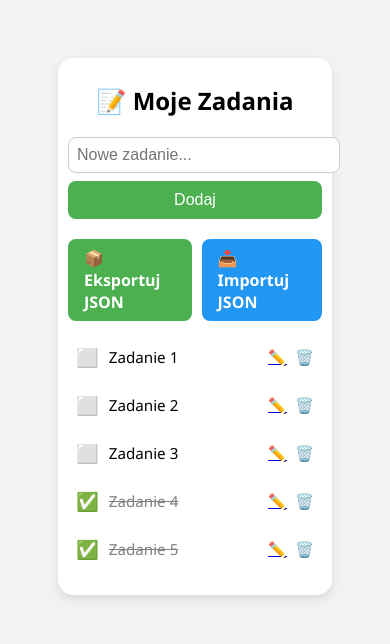
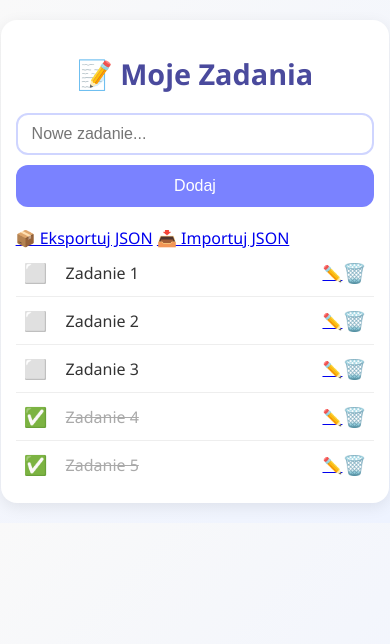
Before and after one commit to phxphoenix/flask-todo, a Flask app: page / in a window 390 px wide. Shown: the top 644 px of the page. Run offline with Flask 3, Linux system fonts and the light colour scheme; data comes from the database, SQL or seed files in the repository.

Commit message:
Refactor CSS for improved styling and responsiveness
Updated styles for body, container, form elements, and task list. Improved responsiveness and visual aesthetics.

```diff
--- a/static/style.css
+++ b/static/style.css
@@ -1,222 +1,137 @@
+/* 🌸 Ogólny styl — pastelowy i minimalistyczny */
 body {
-    font-family: 'Segoe UI', sans-serif;
-    background: #f2f2f2;
-    display: flex;
-    justify-content: center;
-    padding: 50px;
+    font-family: 'Segoe UI', Roboto, sans-serif;
+    background: linear-gradient(135deg, #f9f9f9, #eef3ff);
+    color: #333;
+    margin: 0;
+    padding: 0;
 }
 
+/* 📱 Główne okno aplikacji */
 .container {
+    max-width: 480px;
+    margin: 40px auto;
     background: white;
-    border-radius: 15px;
-    padding: 30px;
-    width: 400px;
-    box-shadow: 0 4px 10px rgba(0,0,0,0.1);
+    border-radius: 16px;
+    box-shadow: 0 4px 15px rgba(0,0,0,0.08);
+    padding: 20px;
 }
 
+/* 📝 Nagłówek */
 h1 {
     text-align: center;
+    color: #4a4a9d;
+    font-size: 1.8rem;
     margin-bottom: 20px;
 }
 
+/* ➕ Formularz dodawania zadań */
 .add-form {
     display: flex;
     gap: 10px;
     margin-bottom: 20px;
 }
 
-.add-form input {
+.add-form input[type="text"] {
     flex: 1;
-    padding: 8px;
-    border-radius: 8px;
-    border: 1px solid #ccc;
+    padding: 10px 14px;
+    border: 2px solid #cfd5ff;
+    border-radius: 12px;
+    font-size: 1rem;
+    outline: none;
 }
 
-button {
-    padding: 8px 12px;
-    background: #4CAF50;
+.add-form input[type="text"]:focus {
+    border-color: #7a82ff;
+}
+
+.add-form button {
+    background: #7a82ff;
     color: white;
     border: none;
-    border-radius: 8px;
+    border-radius: 12px;
+    padding: 10px 18px;
+    font-size: 1rem;
     cursor: pointer;
+    transition: background 0.2s;
 }
 
-button:hover {
-    background: #45a049;
+.add-form button:hover {
+    background: #5f66e6;
 }
 
+/* 📋 Lista zadań */
 .task-list {
     list-style: none;
     padding: 0;
+    margin: 0;
 }
 
 .task-list li {
     display: flex;
     align-items: center;
     justify-content: space-between;
-    margin-bottom: 8px;
-    padding: 6px 8px;
-    border-radius: 6px;
-    transition: 0.2s;
+    padding: 10px 8px;
+    border-bottom: 1px solid #eee;
+}
+
+.task-list li:last-child {
+    border-bottom: none;
+}
+
+/* ✅ Checkbox + tekst zadania */
+.checkbox {
+    text-decoration: none;
+    font-size: 1.2rem;
+    margin-right: 10px;
+}
+
+.task-list span {
+    flex: 1;
+    font-size: 1rem;
+    color: #333;
 }
 
 .task-list li.done span {
     text-decoration: line-through;
-    color: gray;
+    color: #aaa;
 }
 
-.checkbox {
+/* 🗑️ Przycisk kasowania */
+.delete {
     text-decoration: none;
-    font-size: 1.2em;
+    font-size: 1.2rem;
+    color: #ff6b6b;
+    transition: 0.2s;
 }
 
-.delete {
-    text-decoration: none;
-    color: red;
-    margin-left: 8px;
+.delete:hover {
+    color: #ff3b3b;
 }
 
-.actions {
-    margin-top: 15px;
-    display: flex;
-    gap: 10px;
-    justify-content: center;
-}
-
-.btn-export, .btn-import {
-    display: inline-block;
-    background-color: #4CAF50;
-    color: white;
-    padding: 8px 16px;
-    border-radius: 8px;
-    text-decoration: none;
-    font-weight: bold;
-    transition: background-color 0.2s;
-}
-
-.btn-import {
-    background-color: #2196F3;
-}
-
-.btn-export:hover {
-    background-color: #45a049;
-}
-
-.btn-import:hover {
-    background-color: #1e88e5;
-}
-
-.import-form {
-    display: flex;
-    flex-direction: column;
-    align-items: center;
-    gap: 15px;
-    margin-top: 20px;
-}
-
-.import-form input[type="file"] {
-    padding: 8px;
-    background-color: #f0f0f0;
-    border-radius: 6px;
-}
-
-.import-form button {
-    background-color: #2196F3;
-    color: white;
-    padding: 8px 20px;
-    border-radius: 8px;
-    border: none;
-    cursor: pointer;
-    font-weight: bold;
-}
-
-.import-form button:hover {
-    background-color: #1e88e5;
-}
-
-.back-link {
-    display: block;
-    margin-top: 20px;
-    text-align: center;
-    color: #555;
-    text-decoration: none;
-}
-
-.back-link:hover {
-    text-decoration: underline;
-}
-
-.flash-messages {
-    display: flex;
-    justify-content: center;
-    margin: 15px 0;
-}
-
-.flash {
-    padding: 10px 18px;
-    border-radius: 8px;
-    font-weight: bold;
-    animation: fadeOut 4s forwards;
-}
-
-.flash.success {
-    background-color: #c8e6c9;
-    color: #256029;
-    border: 1px solid #81c784;
-}
-
-.flash.error {
-    background-color: #ffcdd2;
-    color: #b71c1c;
-    border: 1px solid #ef9a9a;
-}
-
-@keyframes fadeOut {
-    0% { opacity: 1; }
-    80% { opacity: 1; }
-    100% { opacity: 0; display: none; }
-}
-
-/* Styl responsywny dla telefonów */
+/* 📱 Styl responsywny */
 @media (max-width: 600px) {
     .container {
-        width: 95%;
-        padding: 10px;
-    }
-
-    h1 {
-        font-size: 1.5rem;
-        text-align: center;
+        width: 92%;
+        margin: 20px auto;
+        padding: 15px;
     }
 
     .add-form {
-        display: flex;
         flex-direction: column;
-        gap: 8px;
-    }
-
-    .add-form input[type="text"] {
-        width: 100%;
-        font-size: 1rem;
     }
 
     .add-form button {
         width: 100%;
-        padding: 10px;
-        font-size: 1rem;
+        padding: 12px;
     }
 
     .task-list li {
-        display: flex;
+        flex-direction: row;
         align-items: center;
-        justify-content: space-between;
-        padding: 8px;
-        font-size: 0.95rem;
     }
 
     .task-list span {
-        flex: 1;
-        margin: 0 10px;
-        word-wrap: break-word;
+        margin: 0 8px;
     }
 }
```
